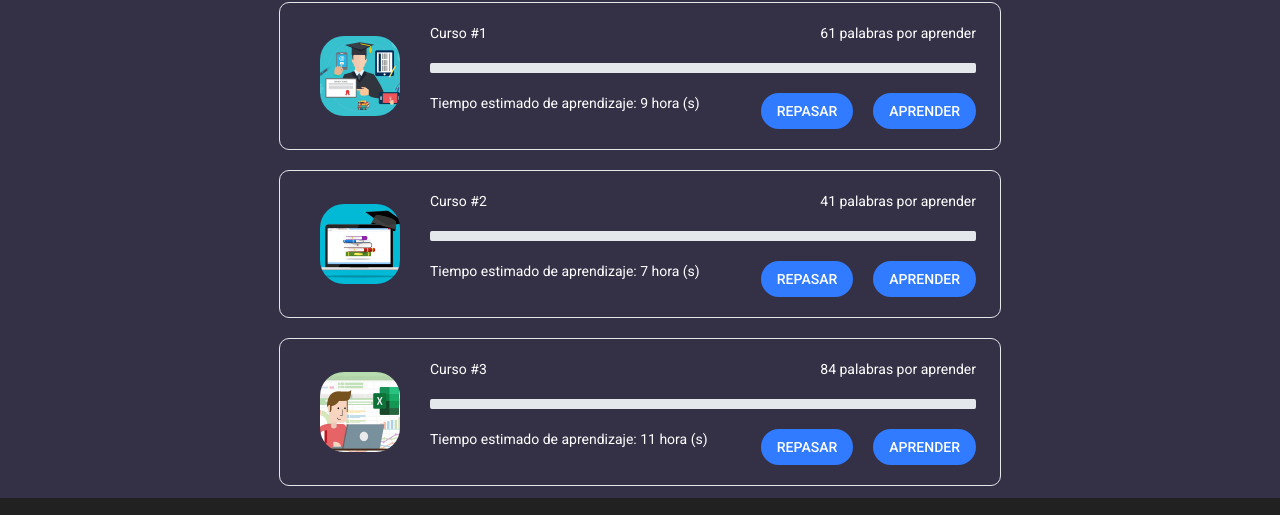
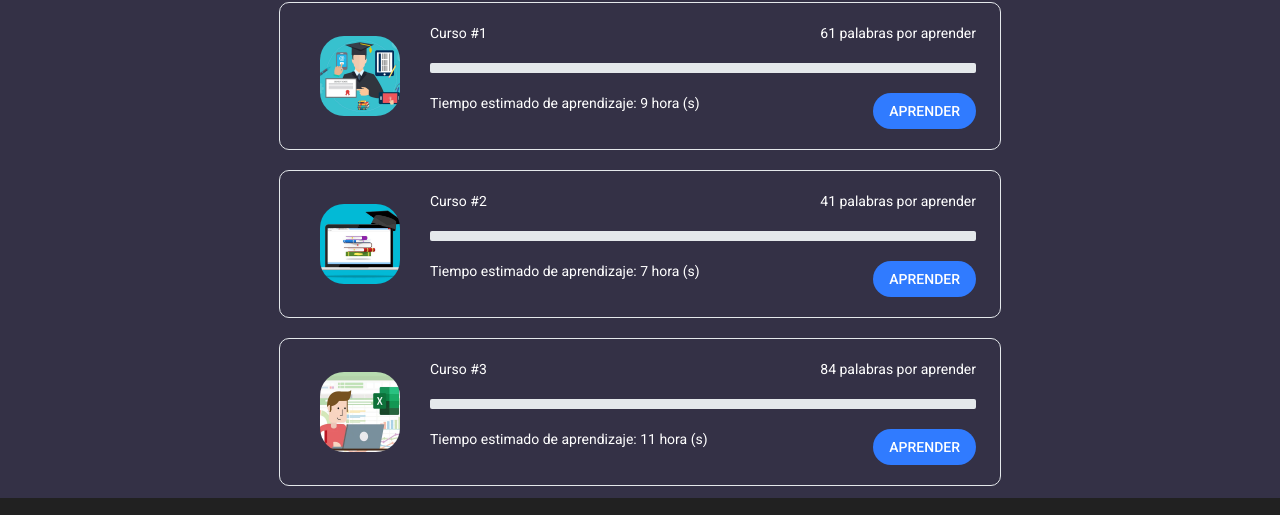
Before and after one commit to Josephpaulus/Proyecto_401_Memorivar, an Angular app: page /explore in a window 1280 px wide. Shown: the part 238-753 px from the top of the page. Built offline with nearby package versions, Linux system fonts and the light colour scheme.

Commit message:
expo herman

```diff
--- a/src/app/courses/explore-courses/explore-courses.component.html
+++ b/src/app/courses/explore-courses/explore-courses.component.html
@@ -20,7 +20,6 @@
               <div class="info">
                 <div class="review">Tiempo estimado de aprendizaje: {{course.reviewIn}} hora (s)</div>
                 <div class="actions">
-                  <a mat-button>REPASAR</a>
                   <a mat-button>APRENDER</a>
                 </div>
               </div>
```
